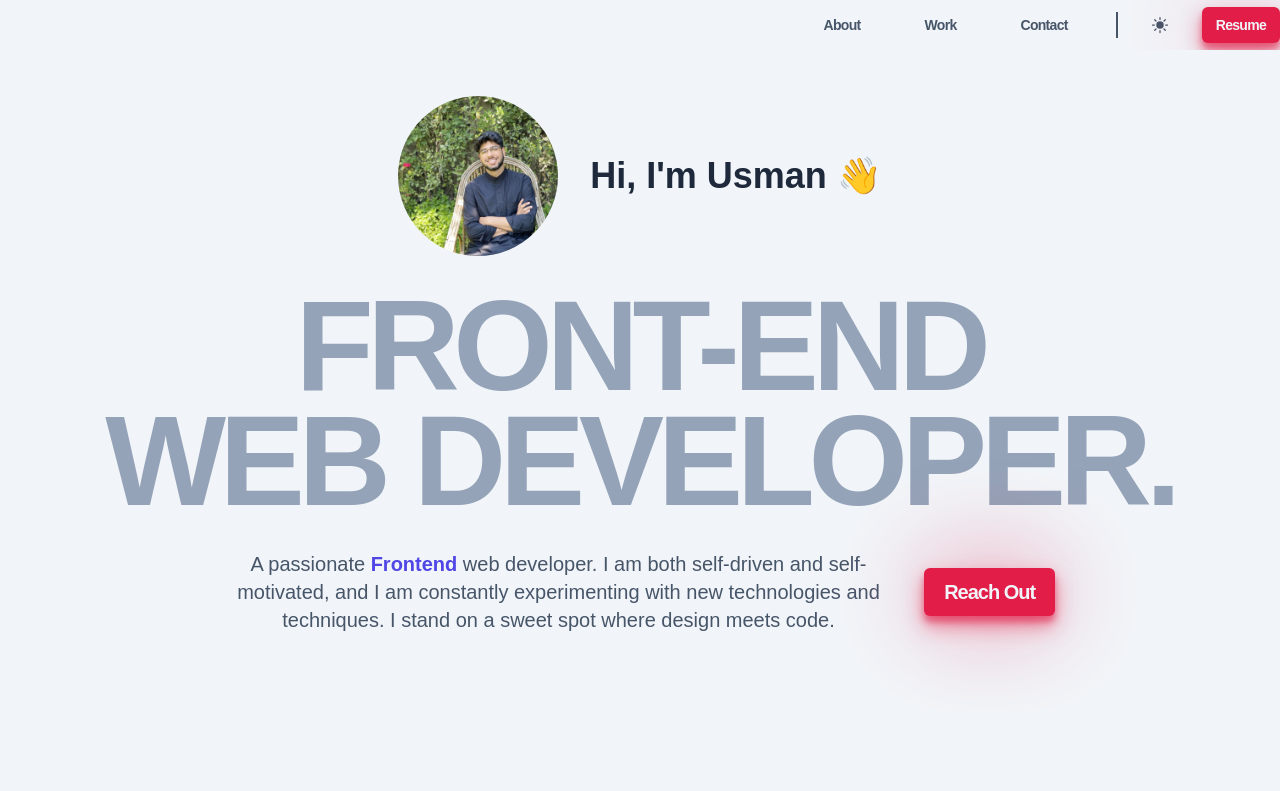
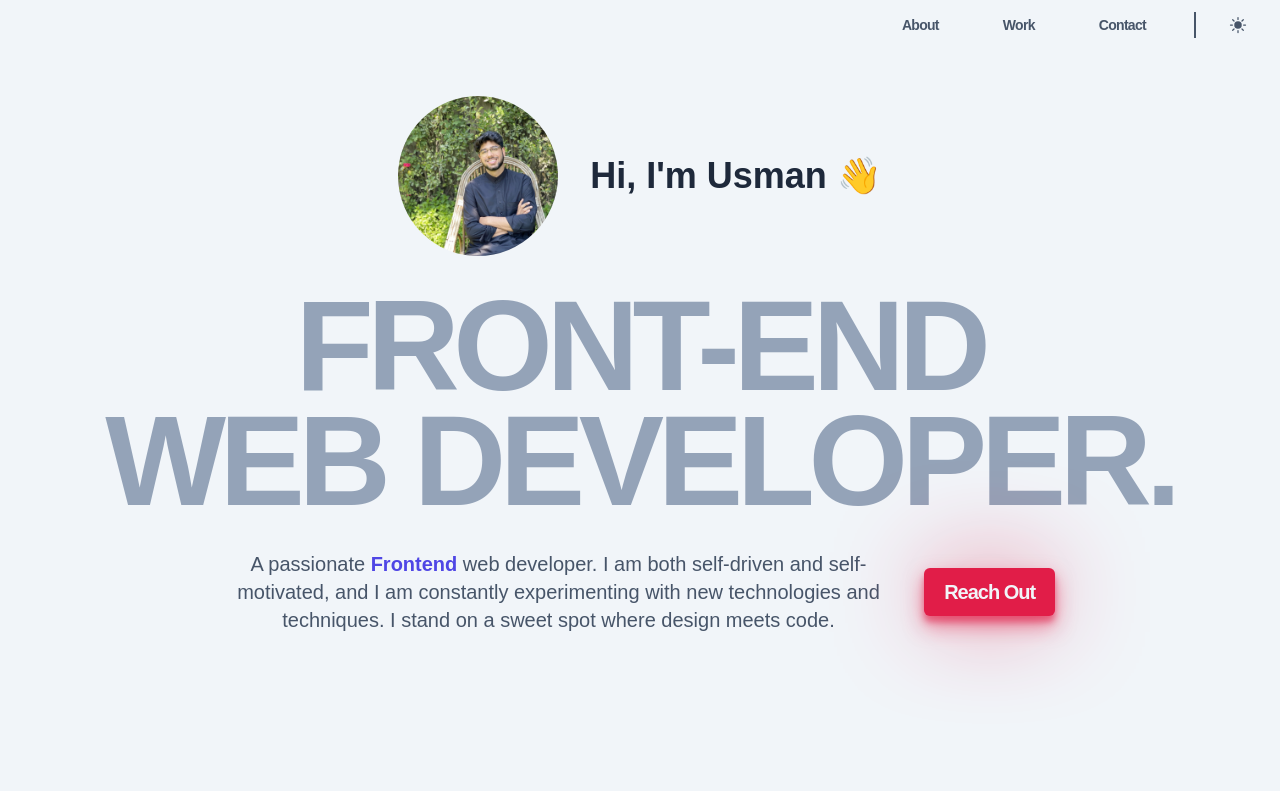
Before and after one commit to usmanrangrez/MY-PORTFOLIO, a website built with Vite: page index.html in a window 1280 px wide. Shown: the top 791 px of the page. Built offline with nearby package versions, Linux system fonts and the light colour scheme; a web font is replaced by a local one.

Commit message:
Update index.html

```diff
--- a/index.html
+++ b/index.html
@@ -43,9 +43,7 @@
           </button>
         </li>
         <li>
-          <a class="header__resume btn"
-            href="https://drive.google.com/file/d/1puowaf4I47tDklvXwfah-DlBRCqEMCdW/view?usp=sharing"
-            target="_blank">Resume</a>
+
         </li>
       </ul>
       <button class="header__bars">
```
